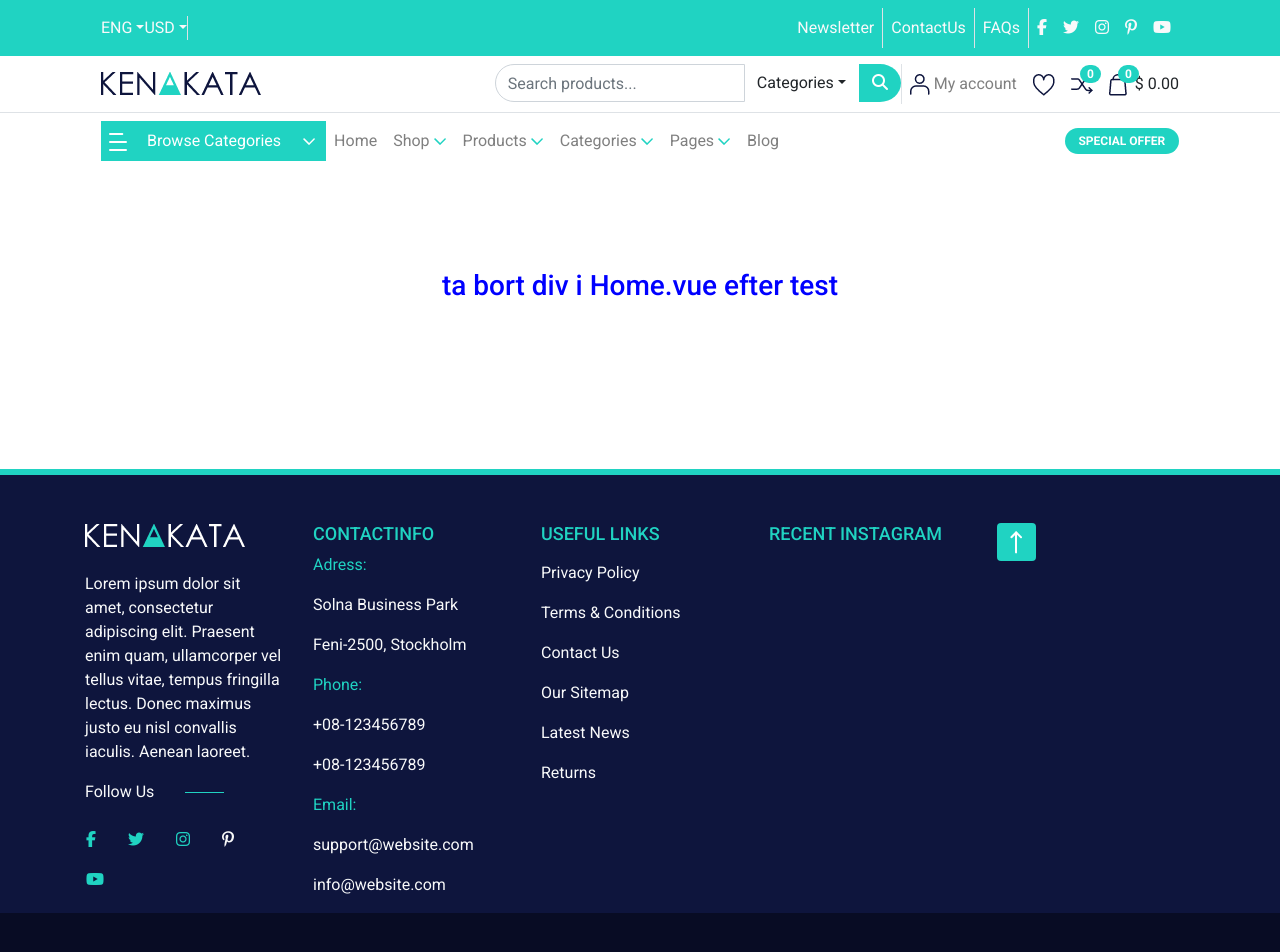
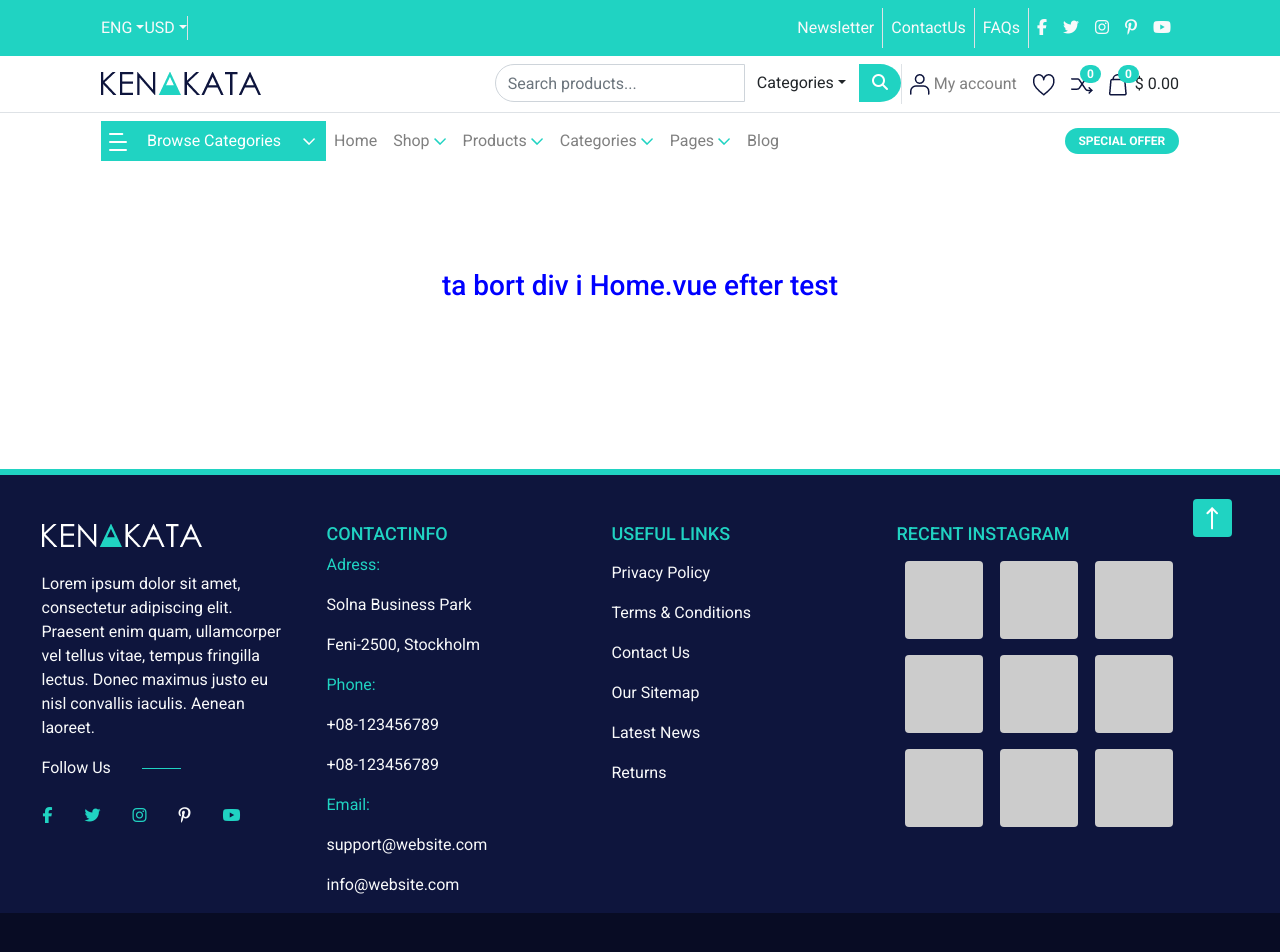
Before and after one commit to JonasMets/Vue-KenKata-Webshop, a Vue app: page / in a window 1280 px wide. Shown: the top 952 px of the page. Built offline with nearby package versions, Linux system fonts and the light colour scheme.

Commit message:
some updates

```diff
--- a/src/components/footer/Footer1.vue
+++ b/src/components/footer/Footer1.vue
@@ -1,6 +1,6 @@
 <template>
   <div>
-    <div class="backg-theme-1">
+    <div class="backg-theme-1 d-flex">
       <div class="container mt-5">
         <div class="row text-light">
           <div class="col">
@@ -69,15 +69,73 @@
               <a class="nav-link text-light usefullinksstyle" href="#">Our Sitemap</a>
               <a class="nav-link text-light usefullinksstyle" href="#">Latest News</a>
               <a class="nav-link text-light usefullinksstyle" href="#">Returns</a>
-
             </div>
           </div>
           <div class="col">
             <h5 class="text-color-primary text-style-head">RECENT INSTAGRAM</h5>
+            <!-- <div class="row justify-content-between">
+              <div class="col-12">
+                <a href="#" class>
+                  <div class="instagramgrey rounded"></div>
+                </a>
+              </div>
+              <div class="col-12">
+                <a href="#" class>
+                  <div class="instagramgrey rounded"></div>
+                </a>
+              </div>
+              <div class="col-12">
+                <a href="#" class>
+                  <div class="instagramgrey rounded"></div>
+                </a>
+              </div>
+            </div>-->
+
+            <div class="row justify-content-between">
+              <div class="col-5 col-lg-4">
+                <div class="instagramgrey rounded"></div>
+              </div>
+              <div class="col-5 col-lg-4">
+                <div class="instagramgrey rounded"></div>
+              </div>
+              <div class="col-5 col-lg-4">
+                <div class="instagramgrey rounded"></div>
+              </div>
+              <div class="col-5 col-lg-4">
+                <div class="instagramgrey rounded"></div>
+              </div>
+              <div class="col-5 col-lg-4">
+                <div class="instagramgrey rounded"></div>
+              </div>
+              <div class="col-5 col-lg-4">
+                <div class="instagramgrey rounded"></div>
+              </div>
+              <div class="col-5 col-lg-4">
+                <div class="instagramgrey rounded"></div>
+              </div>
+              <div class="col-5 col-lg-4">
+                <div class="instagramgrey rounded"></div>
+              </div>
+              <div class="col-5 col-lg-4">
+                <div class="instagramgrey rounded"></div>
+              </div>
             </div>
-          <div class="col"> <button class="btn btn-backToTop"> <img src="@/assets/ArrowUp.png" alt> </button> </div>
+          </div>
         </div>
+        <!-- end row -->
       </div>
+
+      <!--  -->
+      <!-- <div class="row"> -->
+      <!-- <div class="col"> -->
+      <!-- d-flex justify-content-end -->
+      <div class="mt-4 mr-5">
+        <button class="btn btn-backToTop">
+          <img src="@/assets/ArrowUp.png" alt />
+        </button>
+      </div>
+      <!-- </div> -->
+      <!-- </div> -->
     </div>
 
     <div class="backg-theme-2">
@@ -135,6 +193,15 @@ export default {
   text-decoration: underline;
 }
 
+.instagramgrey {
+  height: 78px;
+  width: 78px;
+  background-color: #cccccc;
+  /* border-radius: ; */
+  margin: 0.5rem;
+  /* padding: 20px; */
+}
+
 .btn-backToTop {
   background-color: var(--primaryColor) !important;
 }
```
